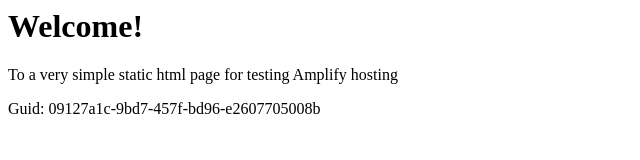
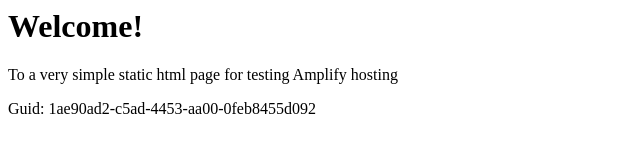
Before and after one commit to aws-aemilia-sin/Github-PR-Commit-Integration-Test-DoNotTouch-GitHubWebhookPushCanaryTest-v1-preprod-ap-southeast-1, a website: page src/index.html in a window 1280 px wide. Shown: the full height of the page, 0-640 px from the left. Drawn offline with Linux system fonts and the light colour scheme.

Commit message:
commit from integ tests

```diff
--- a/src/index.html
+++ b/src/index.html
@@ -12,6 +12,6 @@
 <body>
     <h1>Welcome!</h1>
     <p>To a very simple static html page for testing Amplify hosting</p>
-    <p>Guid: 09127a1c-9bd7-457f-bd96-e2607705008b</p></body>
+    <p>Guid: 1ae90ad2-c5ad-4453-aa00-0feb8455d092</p></body>
 
 </html>
```
